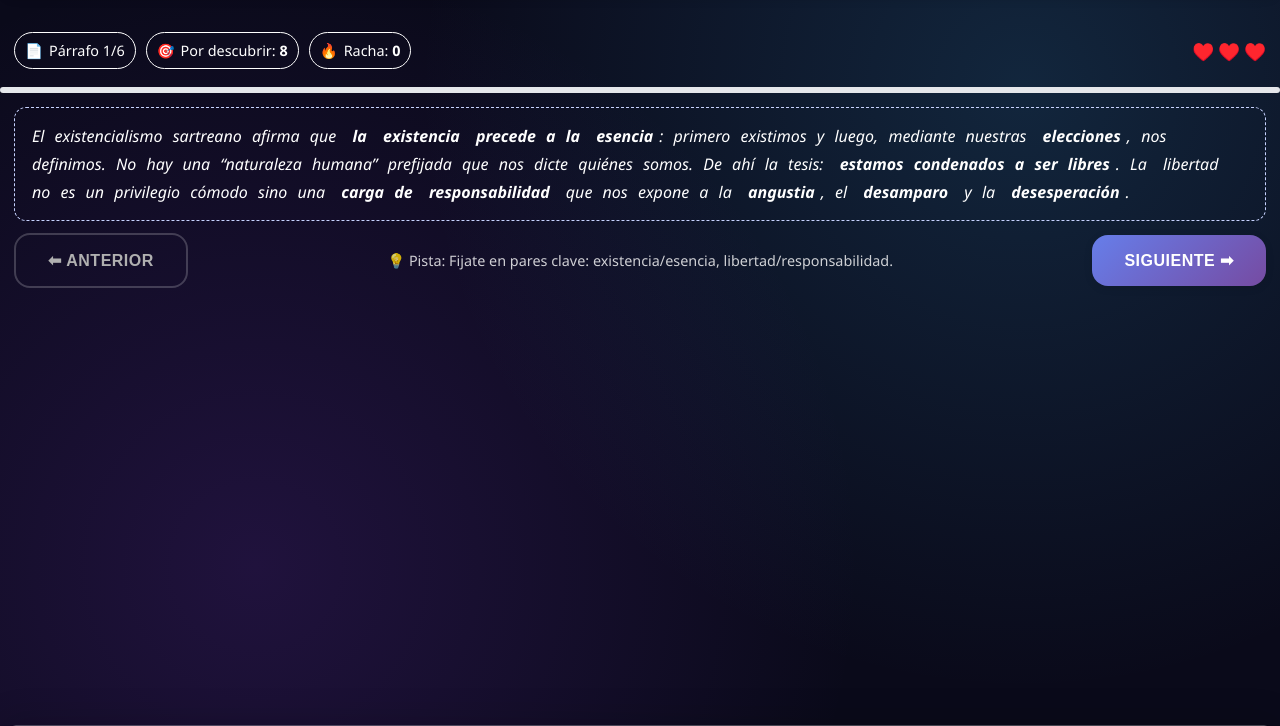
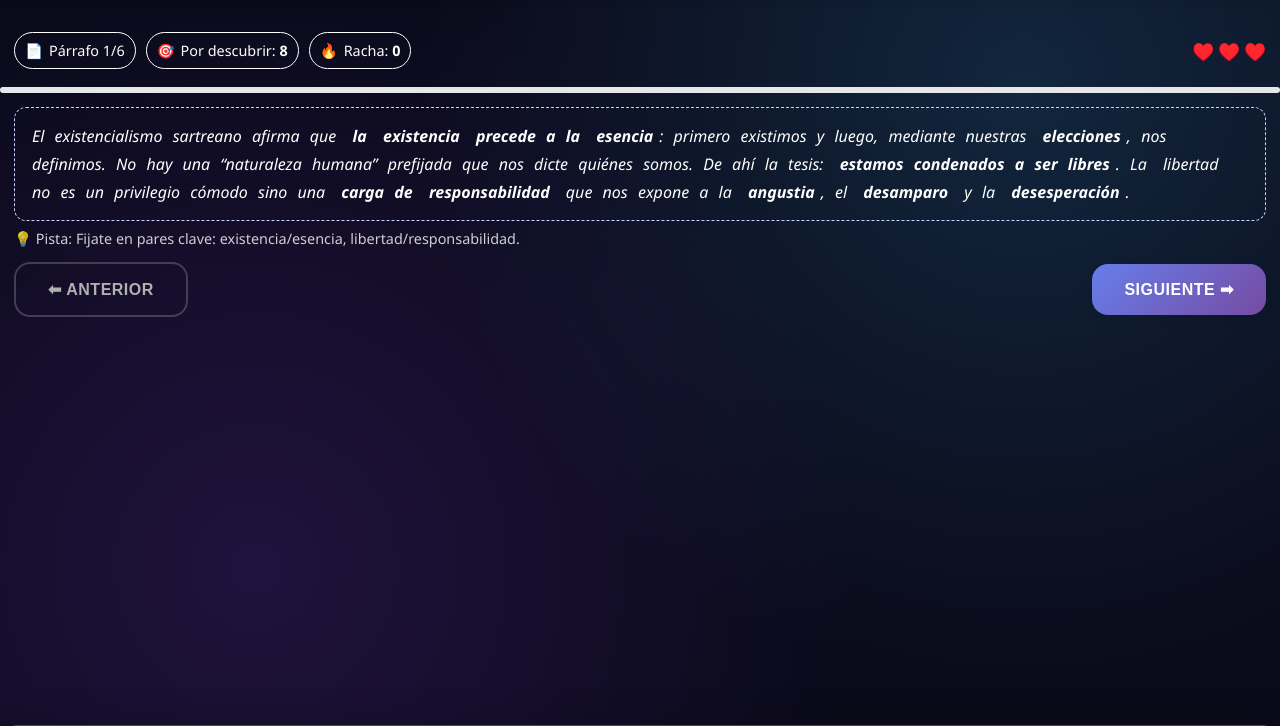
Before and after one commit to JulioLaz/prueba_filo, a plain HTML site: page caza_conceptos.html in a window 1280 px wide. Shown: the part 74-800 px from the top of the page. Drawn offline with Linux system fonts and the light colour scheme.

```diff
--- a/caza_conceptos.html
+++ b/caza_conceptos.html
@@ -20,7 +20,7 @@
     .hunt-container { padding: 14px; }
     .hunt-paragraph {border:1px dashed #c7d2fe; border-radius:12px; padding:14px; line-height:1.75; }
     .hunt-controls { display:flex; align-items:center; justify-content:space-between; gap:10px; margin-top:12px; }
-    .mini { font-size:.9rem; opacity:.8 }
+    .mini { font-size:.9rem; opacity:.8; margin-top:6px; min-height:1.2em; }
 
     .token { padding:2px 3px; border-radius:6px; transition:background .15s, transform .1s; }
     .token:hover { background:rgb(90, 99, 41) }
@@ -81,9 +81,9 @@
 
   <main class="hunt-container">
     <div id="paragraph" class="hunt-paragraph" aria-live="polite"></div>
+    <div class="mini" id="hint-slot"></div>
     <div class="hunt-controls">
       <button id="prev-btn" class="secondary-btn">⬅ Anterior</button>
-      <div class="mini" id="hint-slot"></div>
       <button id="next-btn" class="primary-btn">Siguiente ➡</button>
     </div>
   </main>
```
